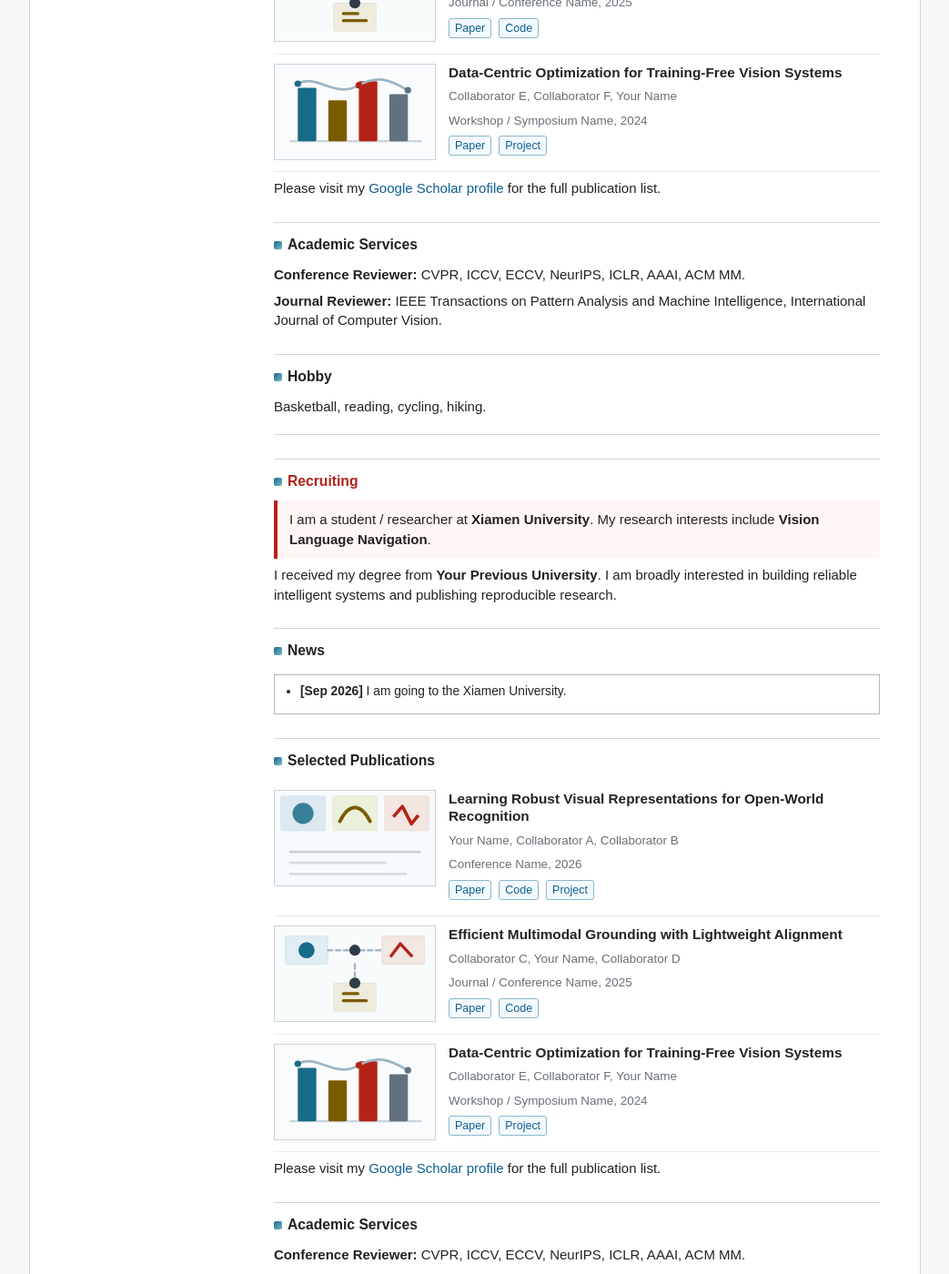
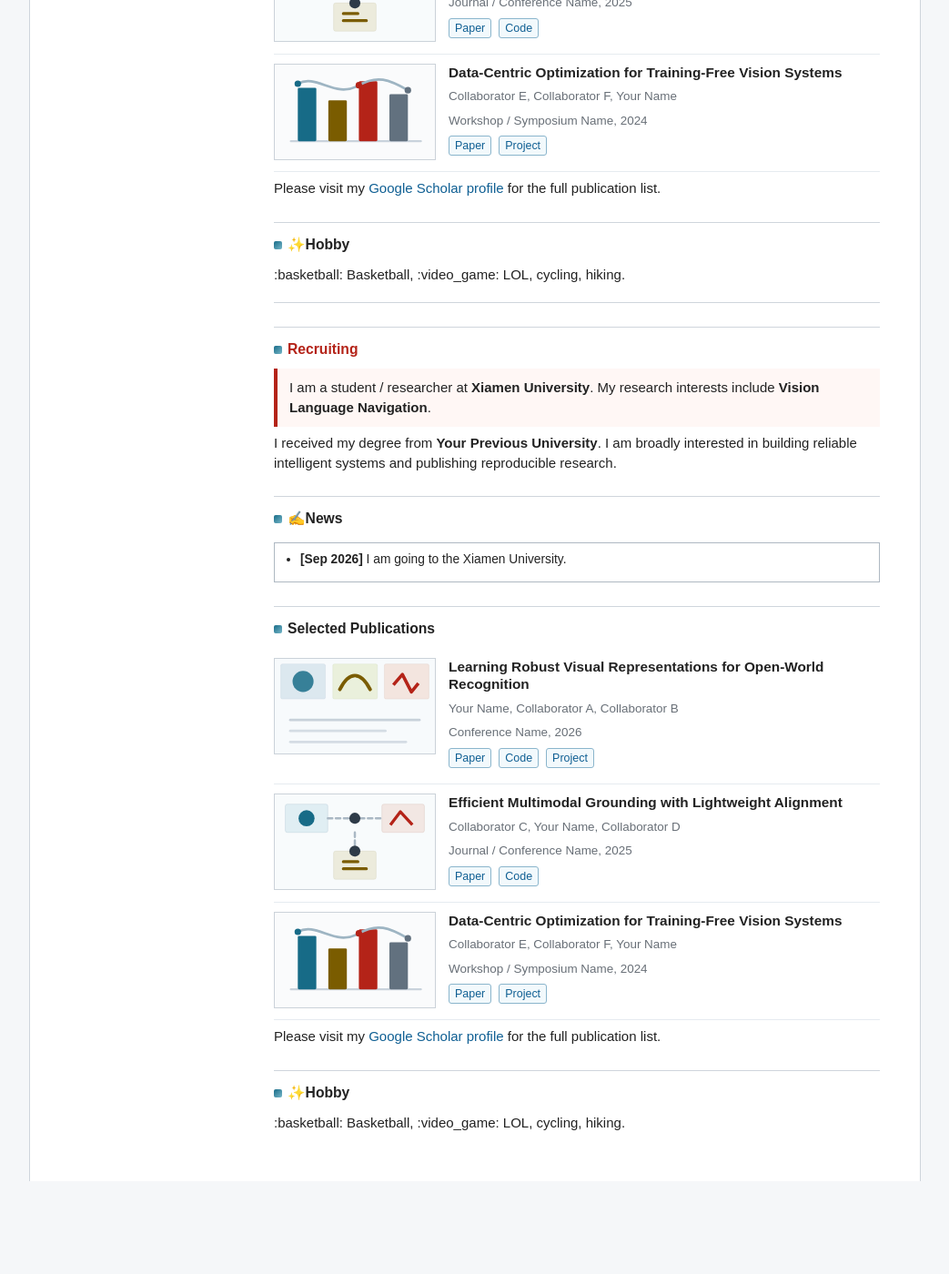
Before and after one commit to izhe666/izhe666.github.io, a Jekyll site: the page built from index.md, in a window 1280 px wide and 1400 px high, scrolled down 579 px. Shown: the whole window at 91% size, without its empty margins (118-1161 px from the left). Built offline with Jekyll 4.4.1, drawn with Linux system fonts in a browser that asks for light colours; after the commit the page ends 1877 px from its top, so only the background shows below that; some of the changed text lies outside the part shown.

Commit message:
Update index.md

```diff
--- a/index.md
+++ b/index.md
@@ -10,7 +10,7 @@
 in building reliable intelligent systems and publishing reproducible research.
 
 
-## News
+## ✍News
 
 - **[Sep 2026]** I am going to the Xiamen University.
 
@@ -24,13 +24,6 @@
 Please visit my [Google Scholar profile](https://scholar.google.com/) for the
 full publication list.
 
-## Academic Services
+## ✨Hobby
 
-**Conference Reviewer:** CVPR, ICCV, ECCV, NeurIPS, ICLR, AAAI, ACM MM.
-
-**Journal Reviewer:** IEEE Transactions on Pattern Analysis and Machine
-Intelligence, International Journal of Computer Vision.
-
-## Hobby
-
-Basketball, reading, cycling, hiking.
+:basketball: Basketball,  :video_game: LOL,   cycling, hiking.
```
